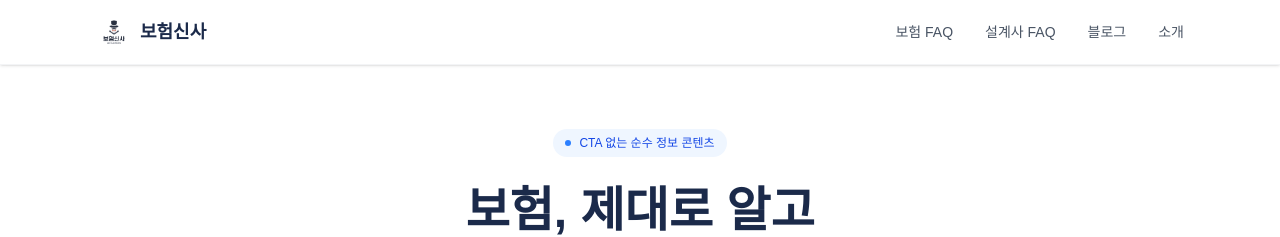
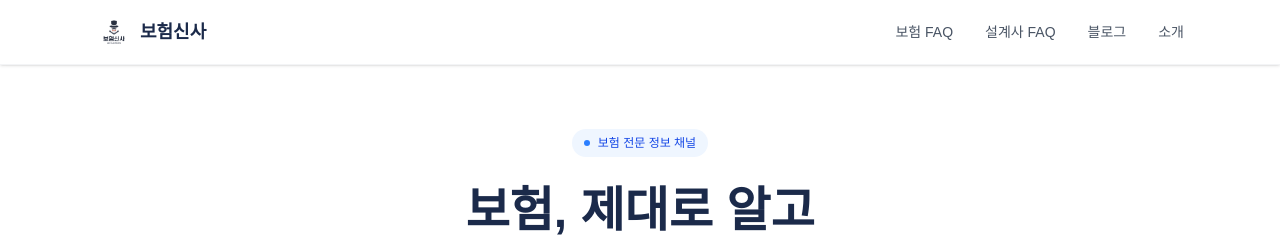
Before and after one commit to realbird01-a11y/bohumsinsa, a Next.js app: page / in a window 1280 px wide. Shown: the top 237 px of the page. Built offline with nearby package versions, Linux system fonts and the light colour scheme; a web font is replaced by a local one.

Commit message:
fix: 배지 텍스트 수정 (CTA없는 순수정보 → 보험 전문 정보 채널)

```diff
--- a/src/app/page.tsx
+++ b/src/app/page.tsx
@@ -49,9 +49,9 @@ export default function HomePage() {
         <div className="max-w-4xl mx-auto text-center">
           <div className="inline-flex items-center gap-2 bg-blue-50 text-blue-700 text-xs font-medium px-3 py-1.5 rounded-full mb-6">
             <span className="w-1.5 h-1.5 bg-blue-500 rounded-full"></span>
-            CTA 없는 순수 정보 콘텐츠
+            보험 전문 정보 채널
           </div>
-          <h1 className="text-4xl sm:text-5xl font-bold leading-tight mb-6" style={{ color: '#1B2A4A' }}>
+<h1 className="text-4xl sm:text-5xl font-bold leading-tight mb-6" style={{ color: '#1B2A4A' }}>
             보험, 제대로 알고<br />
             <span style={{ color: '#C9A84C' }}>결정하세요</span>
           </h1>
```
